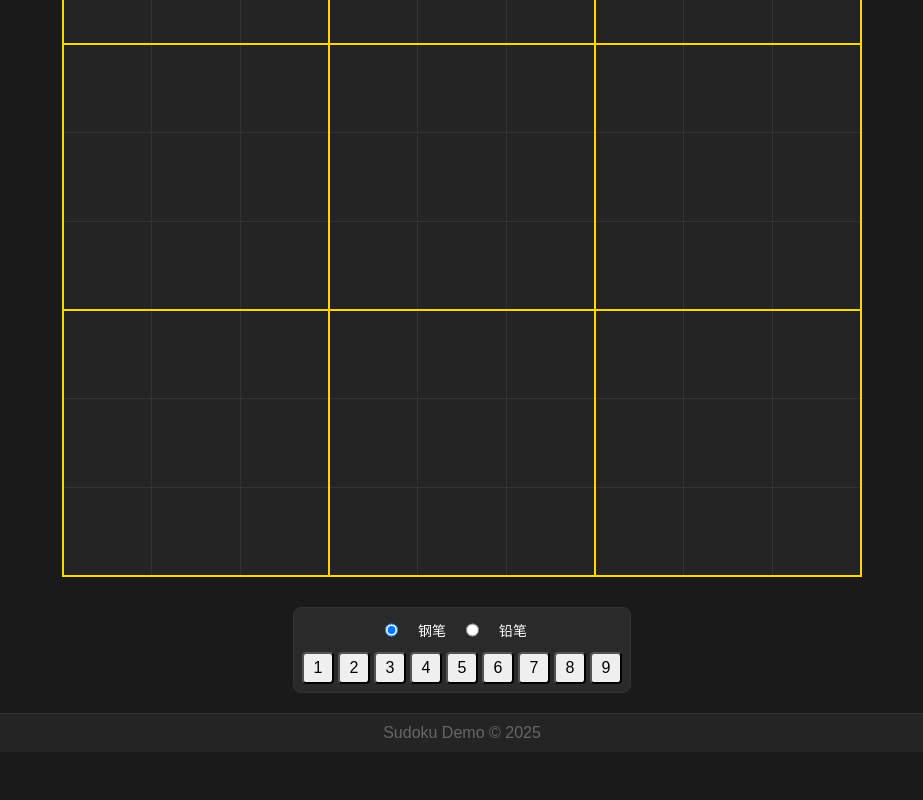
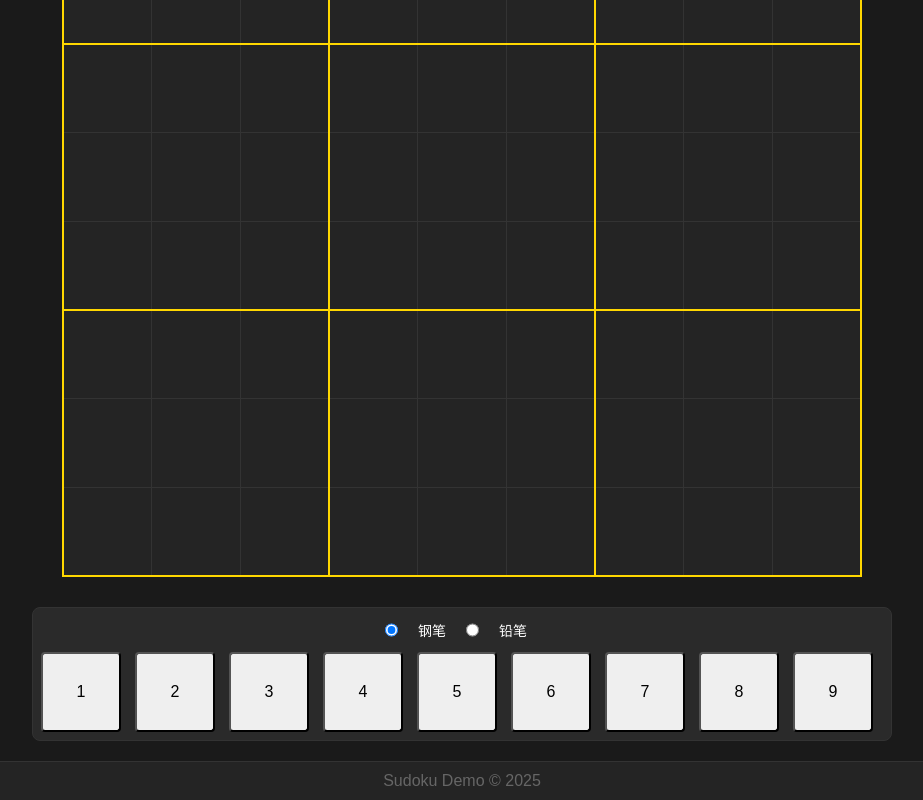
Before and after one commit to sretro/shudu, a plain HTML site: page index.html in a window 1280 px wide. Shown: the part 420-1220 px from the top of the page, without its empty margins (178-1101 px from the left). Before the commit the page ends 1172 px from the top, so only its background shows below. Drawn offline with Linux system fonts and the light colour scheme.

Commit message:
Update index.html

```diff
--- a/index.html
+++ b/index.html
@@ -47,7 +47,7 @@
       padding: 10px;
     }
     .board-area {
-      /*flex: 1;*/
+       /*flex: 1;*/
       display: flex;
       align-items: center;
       justify-content: center;
@@ -85,12 +85,12 @@
       border-radius: 8px;
       padding: 8px;
       margin: 10px auto;
-      max-width: 800px;
+      max-width: 900px;
       position: relative;
       z-index: 1;
     }
     .input-controls {
-      max-width: 600px; /* 控制数字键盘宽度 */
+      max-width: 900px; /* 控制数字键盘宽度 */
       margin: 0 auto;
     }
     .mode-group {
@@ -112,12 +112,13 @@
       aspect-ratio: 1;
       font-size: 16px;
       padding: 0;
-      min-width: 32px;
-      height: 32px;
+      min-width: 80px;
+      height: 80px;
       display: flex;
       align-items: center;
       justify-content: center;
       border-radius: 4px;
+      margin-right: 10px;
     }
     .candidate {
       font-size: 24px; /* 增大候选数字大小 */
```
